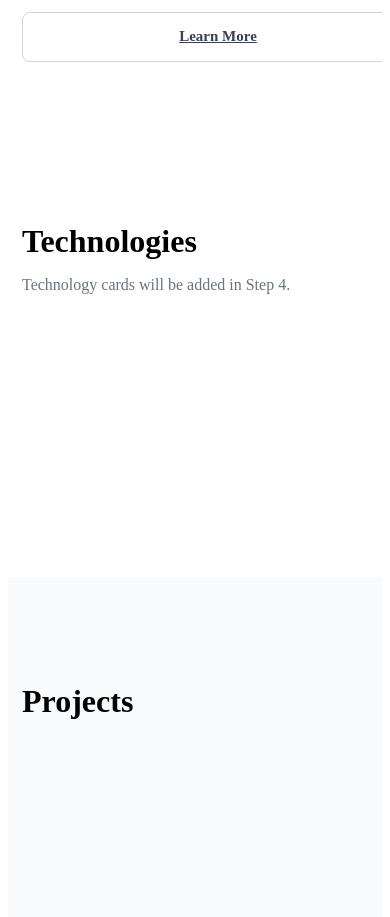
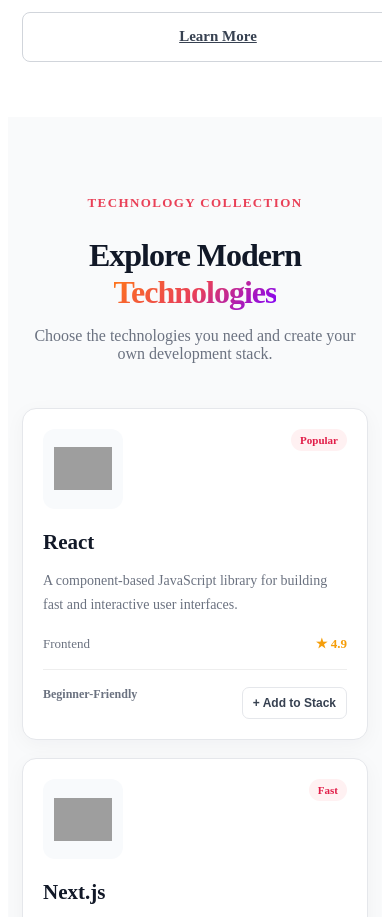
Before and after one commit to farhan-sadik-292/dev-stack, a React (Vite) app: page / in a window 390 px wide. Shown: the part 814-1731 px from the top of the page. Built offline with nearby package versions, Linux system fonts and the light colour scheme; grey boxes are pictures that could not be loaded.

Commit message:
created technology cards and responsive grid

```diff
--- a/src/App.tsx
+++ b/src/App.tsx
@@ -1,19 +1,37 @@
+import { useState } from "react";
 import Navbar from "./components/Navbar";
 import Hero from "./components/Hero";
+import Technologies from "./components/Technologies";
+import technologiesData from "./data/technologies.json";
+import type { Technology } from "./types/technology";
 
 function App() {
+  const technologies = technologiesData as Technology[];
+
+  const [stack, setStack] = useState<Technology[]>([]);
+
+  const handleAddToStack = (technology: Technology) => {
+    setStack((currentStack) => {
+      if (currentStack.some((item) => item.id === technology.id)) {
+        return currentStack;
+      }
+
+      return [...currentStack, technology];
+    });
+  };
+
   return (
     <>
       <Navbar />
+
       <main>
         <Hero />
 
-        <section id="technologies" className="placeholder-section">
-          <div className="container">
-            <h2>Technologies</h2>
-            <p>Technology cards will be added in Step 4.</p>
-          </div>
-        </section>
+        <Technologies
+          technologies={technologies}
+          stack={stack}
+          onAdd={handleAddToStack}
+        />
 
         <section id="projects" className="placeholder-section">
           <div className="container">
--- /dev/null
+++ b/src/components/Technologies.tsx
@@ -0,0 +1,47 @@
+import type { Technology } from "../types/technology";
+import TechnologyCard from "./TechnologyCard";
+
+interface TechnologiesProps {
+    technologies: Technology[];
+    stack: Technology[];
+    onAdd: (technology: Technology) => void;
+}
+
+function Technologies({
+    technologies,
+    stack,
+    onAdd,
+}: TechnologiesProps) {
+    return (
+        <section className="technologies-section" id="technologies">
+            <div className="container">
+                <div className="section-heading">
+                    <p className="section-label">TECHNOLOGY COLLECTION</p>
+
+                    <h2>
+                        Explore Modern
+                        <span> Technologies</span>
+                    </h2>
+
+                    <p>
+                        Choose the technologies you need and create your own development
+                        stack.
+                    </p>
+                </div>
+
+                <div className="technology-grid">
+                    {technologies.map((technology) => (
+                        <TechnologyCard
+                            key={technology.id}
+                            technology={technology}
+                            isAdded={stack.some((item) => item.id === technology.id)}
+                            onAdd={onAdd}
+                        />
+                    ))}
+                </div>
+            </div>
+        </section>
+    );
+}
+
+export default Technologies;
--- /dev/null
+++ b/src/components/TechnologyCard.tsx
@@ -0,0 +1,53 @@
+import type { Technology } from "../types/technology";
+
+interface TechnologyCardProps {
+    technology: Technology;
+    isAdded: boolean;
+    onAdd: (technology: Technology) => void;
+}
+
+function TechnologyCard({
+    technology,
+    isAdded,
+    onAdd,
+}: TechnologyCardProps) {
+    return (
+        <article className="technology-card">
+            <div className="technology-card-top">
+                <div className="technology-icon">
+                    <img src={technology.icon} alt={`${technology.name} icon`} />
+                </div>
+
+                <span className="technology-badge">{technology.badge}</span>
+            </div>
+
+            <h3>{technology.name}</h3>
+
+            <p className="technology-description">
+                {technology.description}
+            </p>
+
+            <div className="technology-meta">
+                <span>{technology.category}</span>
+
+                <span>★ {technology.rating}</span>
+            </div>
+
+            <div className="technology-footer">
+                <span className="difficulty">
+                    {technology.difficulty}
+                </span>
+
+                <button
+                    className={`add-stack-button ${isAdded ? "added" : ""}`}
+                    disabled={isAdded}
+                    onClick={() => onAdd(technology)}
+                >
+                    {isAdded ? "✓ Added to Stack" : "+ Add to Stack"}
+                </button>
+            </div>
+        </article>
+    );
+}
+
+export default TechnologyCard;
--- a/src/styles.css
+++ b/src/styles.css
@@ -351,3 +351,217 @@
         width: 100%;
     }
 }
+
+/* ================================
+   Technologies Section
+================================ */
+
+.technologies-section {
+    padding: 90px 0;
+    background: #f9fafb;
+}
+
+.section-heading {
+    max-width: 700px;
+    margin: 0 auto 45px;
+    text-align: center;
+}
+
+.section-label {
+    margin-bottom: 12px;
+    color: #e94057;
+    font-size: 13px;
+    font-weight: 700;
+    letter-spacing: 1.4px;
+}
+
+.section-heading h2 {
+    margin-bottom: 14px;
+    color: #111827;
+    font-size: clamp(32px, 4vw, 46px);
+    line-height: 1.15;
+    letter-spacing: -1px;
+}
+
+.section-heading h2 span {
+    background: linear-gradient(135deg, #ff7a18, #e94057, #7f00ff);
+    -webkit-background-clip: text;
+    background-clip: text;
+    color: transparent;
+}
+
+.section-heading>p:last-child {
+    color: #6b7280;
+    font-size: 16px;
+}
+
+/* ================================
+   Technology Grid
+================================ */
+
+.technology-grid {
+    display: grid;
+    grid-template-columns: repeat(3, minmax(0, 1fr));
+    gap: 24px;
+}
+
+/* ================================
+   Technology Card
+================================ */
+
+.technology-card {
+    padding: 24px;
+    background: #ffffff;
+    border: 1px solid #e5e7eb;
+    border-radius: 14px;
+    box-shadow: 0 5px 20px rgba(17, 24, 39, 0.04);
+    transition:
+        transform 0.2s ease,
+        box-shadow 0.2s ease,
+        border-color 0.2s ease;
+}
+
+.technology-card:hover {
+    transform: translateY(-4px);
+    border-color: #f0d5df;
+    box-shadow: 0 12px 30px rgba(17, 24, 39, 0.08);
+}
+
+.technology-card-top {
+    display: flex;
+    align-items: flex-start;
+    justify-content: space-between;
+    gap: 15px;
+    margin-bottom: 20px;
+}
+
+.technology-icon {
+    width: 58px;
+    height: 58px;
+    display: flex;
+    align-items: center;
+    justify-content: center;
+    padding: 11px;
+    border-radius: 12px;
+    background: #f8fafc;
+}
+
+.technology-icon img {
+    width: 100%;
+    height: 100%;
+    object-fit: contain;
+}
+
+.technology-badge {
+    padding: 5px 9px;
+    border-radius: 20px;
+    background: #fff1f2;
+    color: #e11d48;
+    font-size: 11px;
+    font-weight: 700;
+}
+
+.technology-card h3 {
+    margin-bottom: 9px;
+    color: #111827;
+    font-size: 21px;
+}
+
+.technology-description {
+    min-height: 72px;
+    margin-bottom: 20px;
+    color: #6b7280;
+    font-size: 14px;
+    line-height: 1.7;
+}
+
+.technology-meta {
+    display: flex;
+    align-items: center;
+    justify-content: space-between;
+    padding-bottom: 17px;
+    border-bottom: 1px solid #eeeeee;
+    color: #6b7280;
+    font-size: 13px;
+}
+
+.technology-meta span:last-child {
+    color: #f59e0b;
+    font-weight: 700;
+}
+
+.technology-footer {
+    display: flex;
+    align-items: center;
+    justify-content: space-between;
+    gap: 12px;
+    padding-top: 17px;
+}
+
+.difficulty {
+    color: #6b7280;
+    font-size: 12px;
+    font-weight: 600;
+}
+
+.add-stack-button {
+    padding: 9px 12px;
+    border: 1px solid #e5e7eb;
+    border-radius: 7px;
+    background: #ffffff;
+    color: #374151;
+    font-size: 12px;
+    font-weight: 700;
+    white-space: nowrap;
+    transition: all 0.2s ease;
+}
+
+.add-stack-button:hover:not(:disabled) {
+    color: #ffffff;
+    border-color: transparent;
+    background: linear-gradient(135deg, #ff7a18, #e94057, #7f00ff);
+}
+
+.add-stack-button:disabled {
+    cursor: not-allowed;
+    color: #16a34a;
+    border-color: #bbf7d0;
+    background: #f0fdf4;
+}
+
+/* ================================
+   Responsive Technology Grid
+================================ */
+
+@media (max-width: 1000px) {
+    .technology-grid {
+        grid-template-columns: repeat(2, minmax(0, 1fr));
+    }
+}
+
+@media (max-width: 650px) {
+    .technologies-section {
+        padding: 65px 0;
+    }
+
+    .technology-grid {
+        grid-template-columns: 1fr;
+        gap: 18px;
+    }
+
+    .technology-card {
+        padding: 20px;
+    }
+
+    .technology-description {
+        min-height: auto;
+    }
+
+    .technology-footer {
+        align-items: flex-start;
+    }
+
+    .add-stack-button {
+        padding: 8px 10px;
+    }
+}
```
